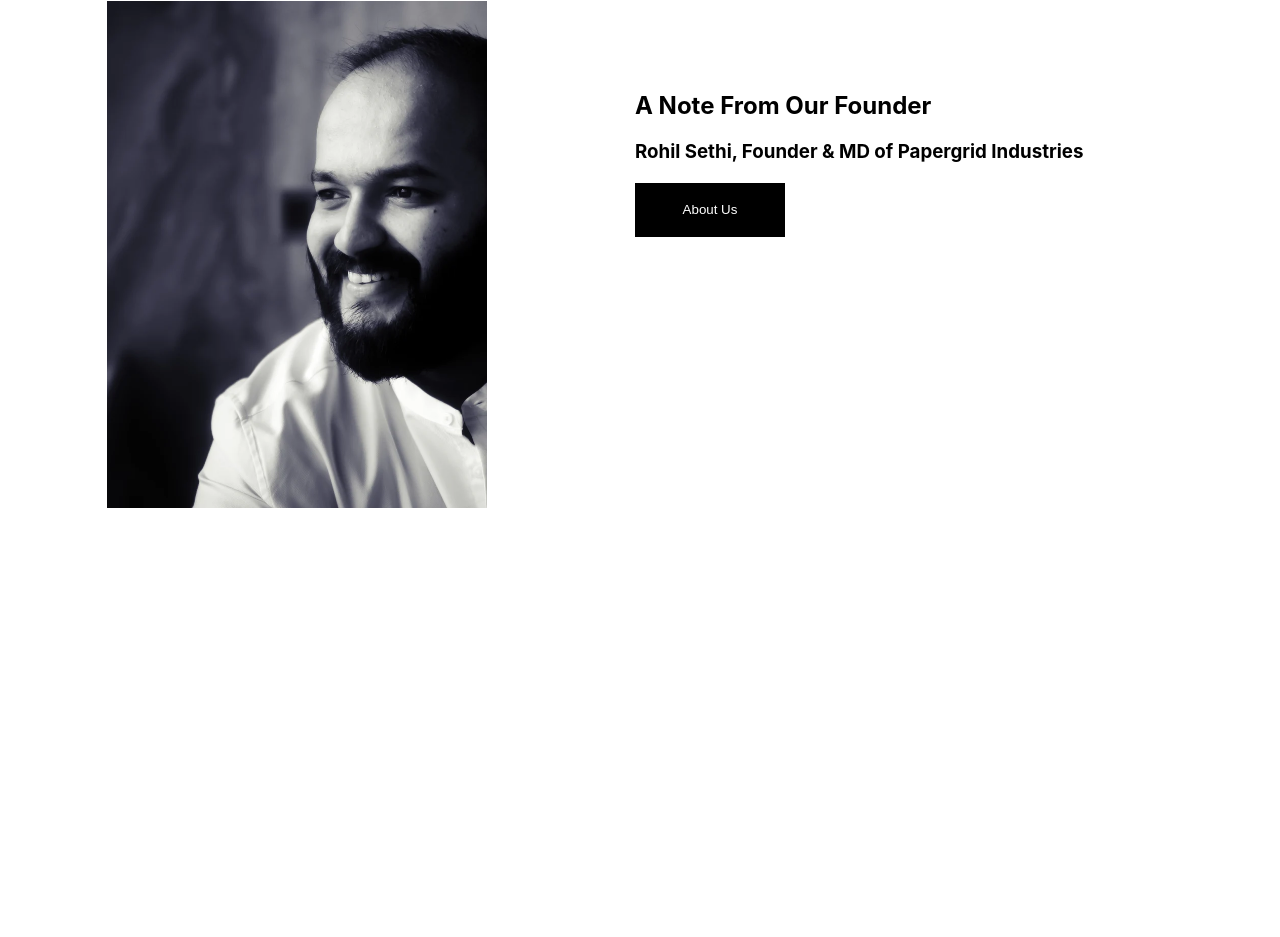
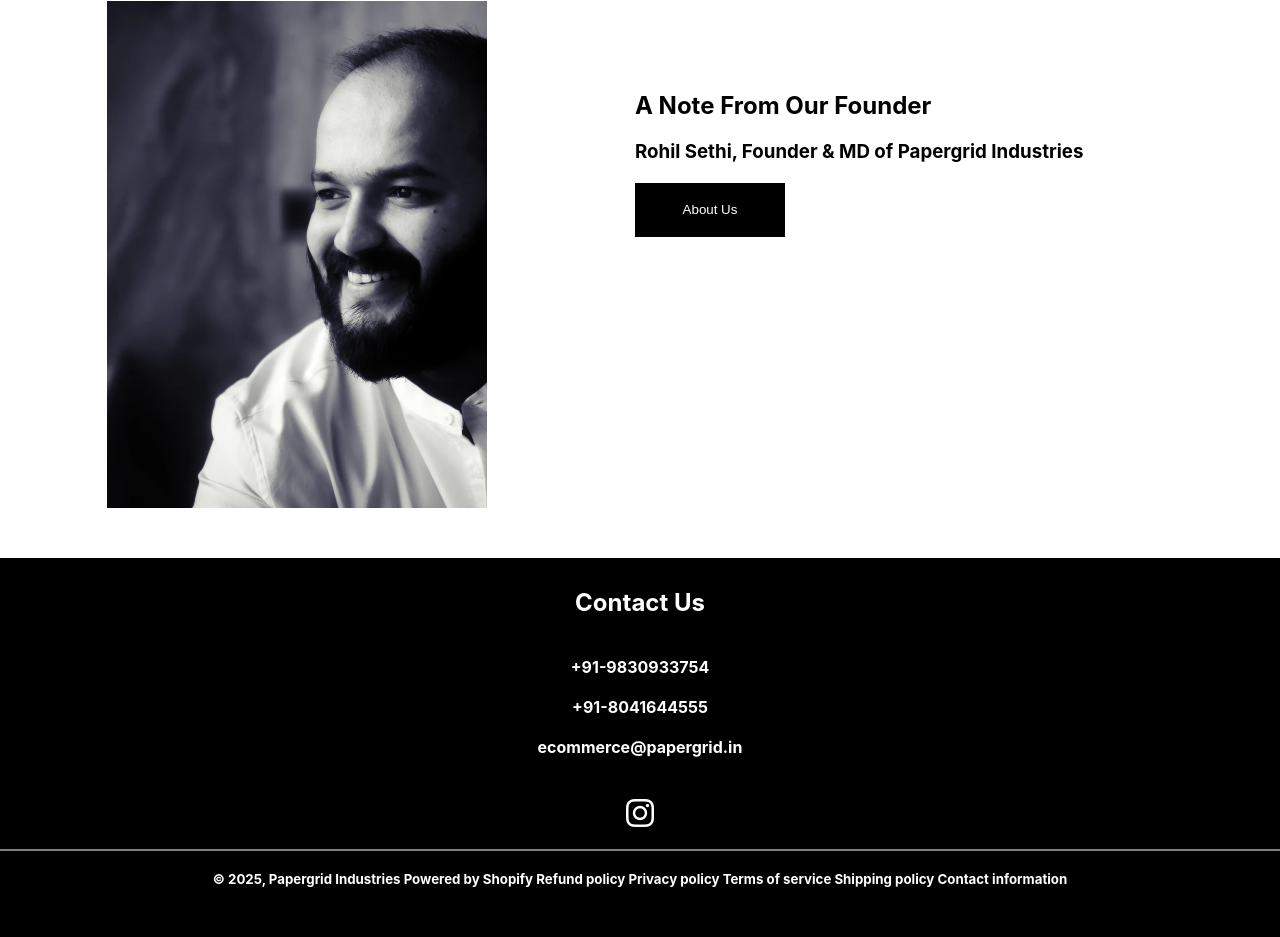
Before and after one commit to Ameen-K-Nejeeb/PapperGrid, a plain HTML site: page index.html in a window 1280 px wide. Shown: the part 1428-2365 px from the top of the page. Before the commit the page ends 1936 px from the top, so only its background shows below. Drawn offline with Linux system fonts and the light colour scheme.

Commit message:
html & Css : project almost completed

```diff
--- a/index.html
+++ b/index.html
@@ -96,7 +96,36 @@
     </section>
 
 
+    <footer>
+        <div class="container">
+            <div class="contact">
+                <h2>Contact Us</h2><br><br>
+                <h4>+91-9830933754</h4>
+                <br>
+                <h4>+91-8041644555</h4>
+                <br>
+                <h4>ecommerce@papergrid.in</h4>
+                <br><br>
 
+                <h4><i style="font-size: xx-large;" class="fa-brands fa-instagram"></i></h4>
+
+             <br>
+                <hr style="border: 1px solid grey;">
+            <br>
+            <h5>© 2025, Papergrid Industries Powered by Shopify
+                Refund policy
+                Privacy policy
+                Terms of service
+                Shipping policy
+                Contact information</h5>
+
+            </div>
+
+
+
+
+        </div>
+    </footer>
 
 
 </body>
--- a/style.css
+++ b/style.css
@@ -80,3 +80,12 @@ body {
     background: black;
     color: white;
 }
+
+.contact{
+    text-align: center;
+    padding-top: 30px;
+    margin-top: 50px;
+    color: white;
+    background: black;
+    padding-bottom: 50px;
+}
```
